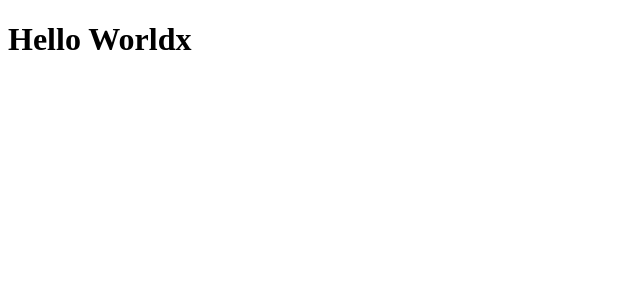
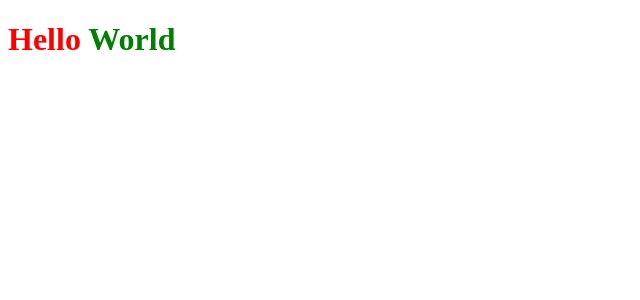
Before and after one commit to henriquecampaner/ignews-nextJs, a Next.js app: page / in a window 1280 px wide. Shown: the top 300 px of the page, without its empty margins (0-640 px from the left). Built offline with nearby package versions, Linux system fonts and the light colour scheme.

Commit message:
add sass

```diff
--- a/package.json
+++ b/package.json
@@ -10,7 +10,8 @@
   "dependencies": {
     "next": "10.1.2",
     "react": "17.0.2",
-    "react-dom": "17.0.2"
+    "react-dom": "17.0.2",
+    "sass": "^1.32.8"
   },
   "devDependencies": {
     "@types/node": "^14.14.37",
--- a/src/pages/index.tsx
+++ b/src/pages/index.tsx
@@ -1,6 +1,9 @@
+import style from '../styles/home.module.scss'
 
 export default function Home() {
   return (
-    <h1>Hello Worldx</h1>
+    <h1 className={style.title}>
+      Hello <span>World</span>
+    </h1>
   )
 }
--- /dev/null
+++ b/src/styles/home.module.scss
@@ -0,0 +1,7 @@
+.title {
+  color: red;
+
+  span {
+    color: green;
+  }
+}
```
Also changed, not shown: 1 other file (tests, documents, lock files or other folders).
